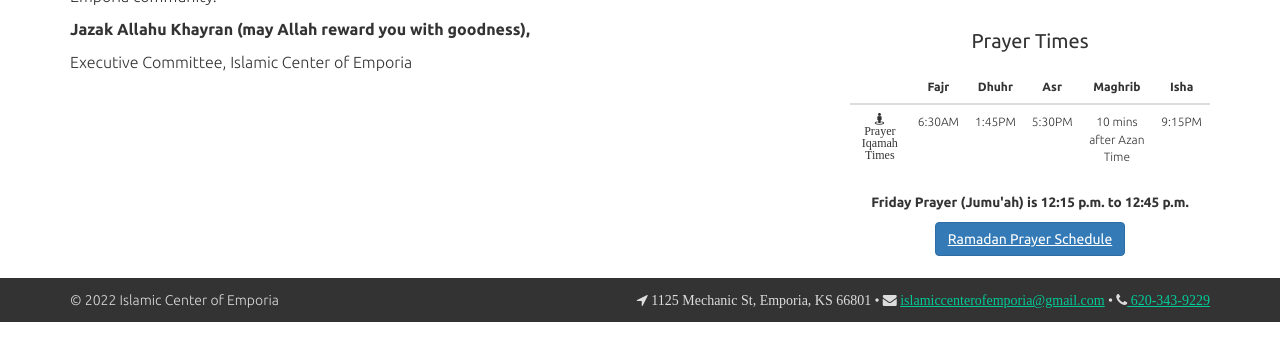
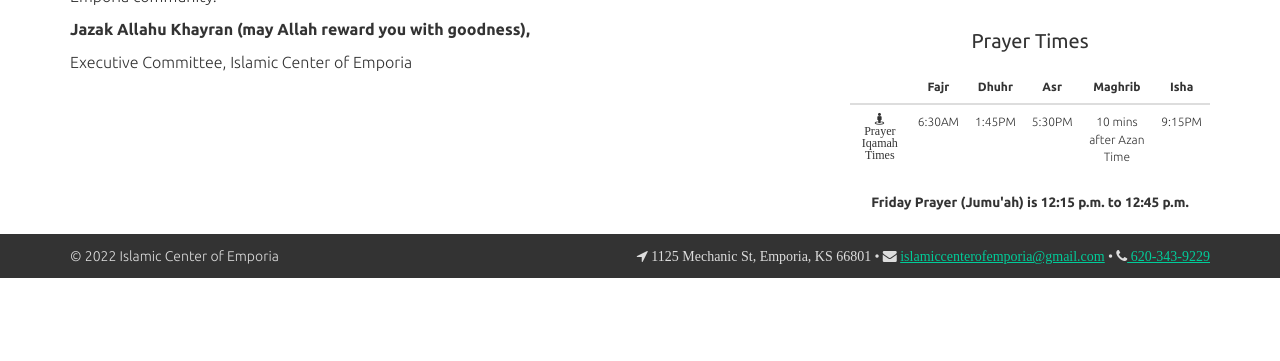
Before and after one commit to fourfridays/fourfridays.github.io, a Jekyll site: the page built from 1-index.html, in a window 1280 px wide, cut to the strip 499-860 px from the top of the page. Built offline with Jekyll 4.4.1, drawn with Linux system fonts in a browser that asks for light colours; nearby versions of some CDN libraries.

Commit message:
removed ramadan prayer schedule

```diff
--- a/_layouts/page.html
+++ b/_layouts/page.html
@@ -36,5 +36,5 @@
     </tbody>
   </table>
   <p class="text-center small"><strong>Friday Prayer (Jumu'ah) is 12:15 p.m. to 12:45 p.m.</strong></p>
-  <p class="text-center"><a class="btn btn-primary" href="docs/ramadan-prayer-schedule.pdf">Ramadan Prayer Schedule</a></p>
+  <!-- <p class="text-center"><a class="btn btn-primary" href="docs/ramadan-prayer-schedule.pdf">Ramadan Prayer Schedule</a></p>-->
 </div>
```
